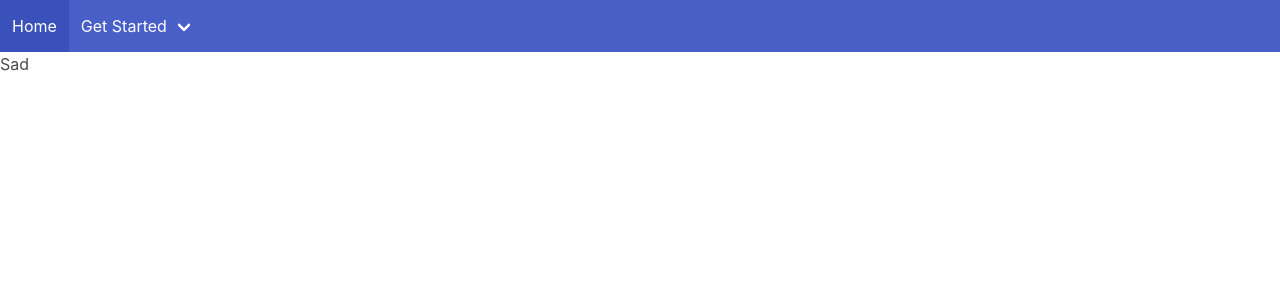
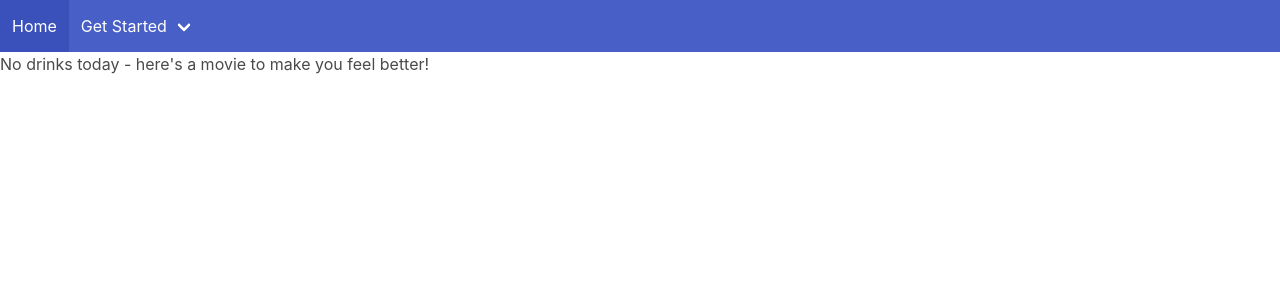
Before and after one commit to shawn-ng/Three-Shots-Of, a React (Create React App) app in the folder Three-Shots-Of/tso-react-app/: page /mood/sad in a window 1280 px wide. Shown: the top 300 px of the page. Built offline with nearby package versions, Linux system fonts and the light colour scheme.

Commit message:
Moods/Sad - Copy update

```diff
--- a/Three-Shots-Of/tso-react-app/src/components/moods/Sad.js
+++ b/Three-Shots-Of/tso-react-app/src/components/moods/Sad.js
@@ -1,7 +1,7 @@
-import React from "react";
+import React from 'react';
 
 const Sad = () => {
-  return <p>Sad</p>;
+  return <p>No drinks today - here's a movie to make you feel better!</p>;
 };
 
 export default Sad;
```
